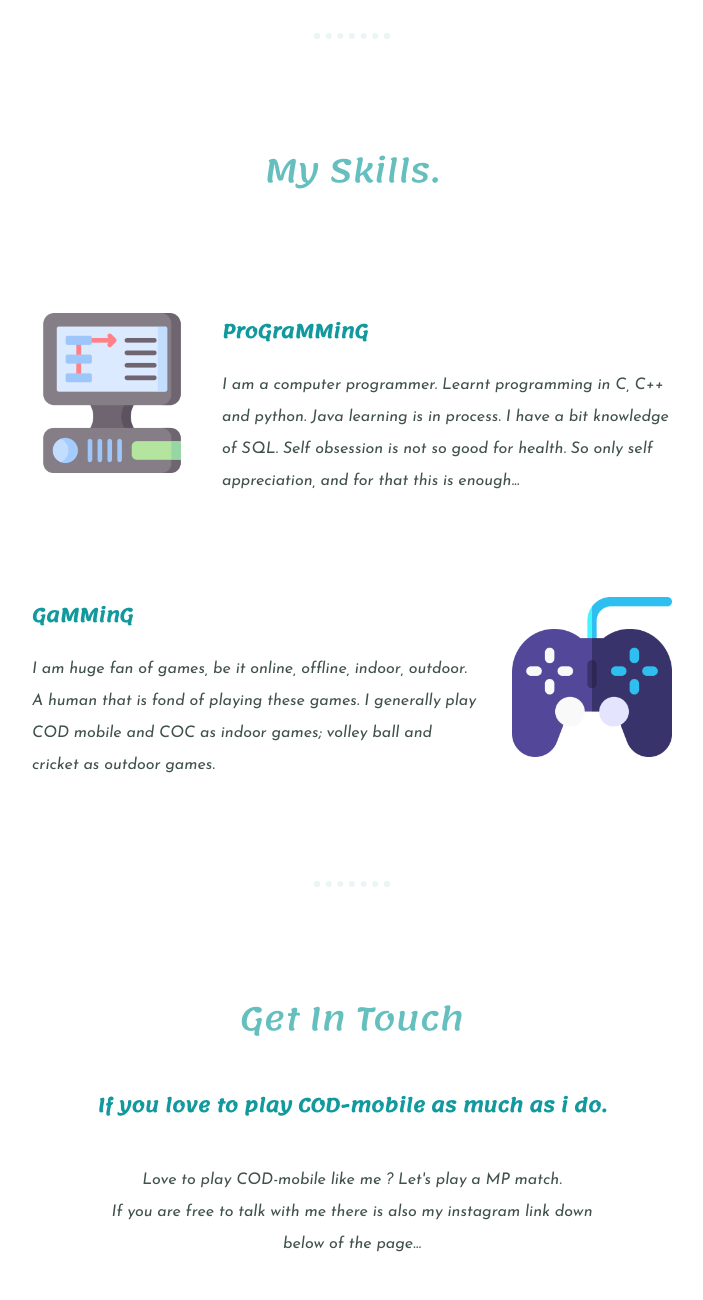
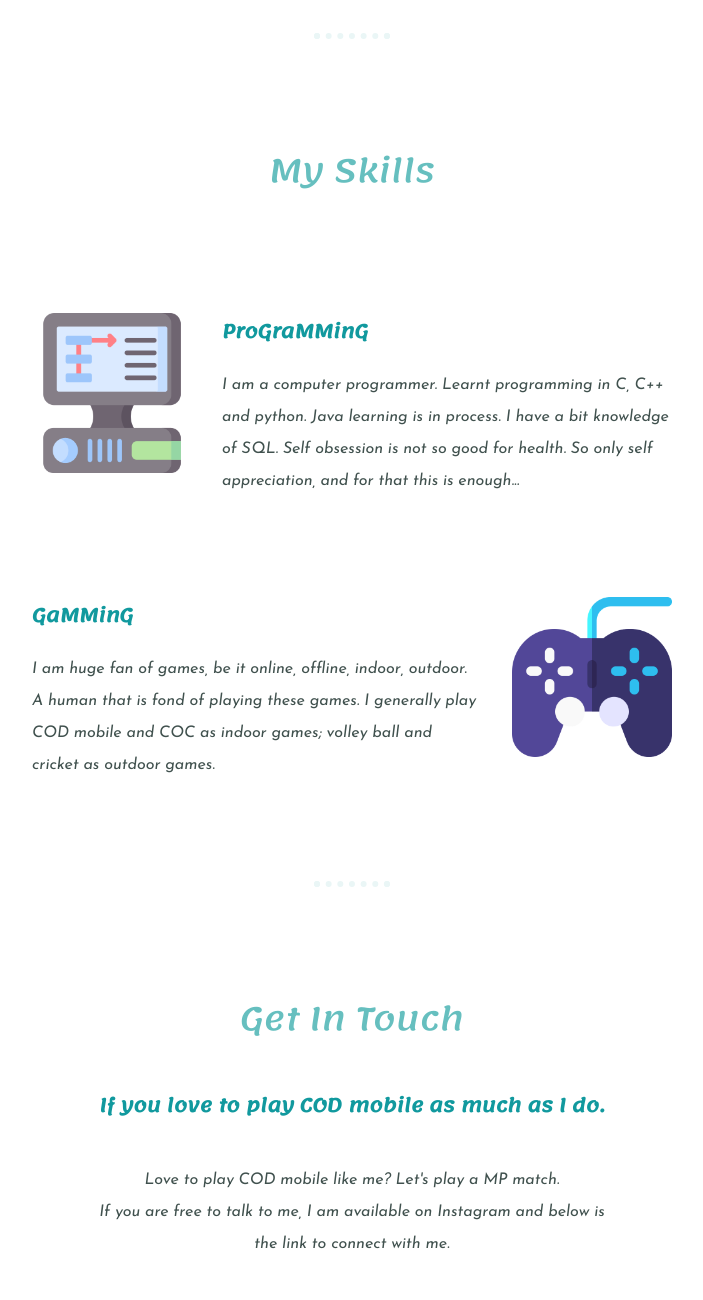
Before and after one commit to TankBhautik13/TankSite, a plain HTML site: page index.html in a window 1280 px wide. Shown: the part 1340-2640 px from the top of the page, without its empty margins (288-991 px from the left). Drawn offline with Linux system fonts and the light colour scheme.

Commit message:
Update index.html

```diff
--- a/index.html
+++ b/index.html
@@ -26,7 +26,7 @@
     </div>
     <hr>
     <div class="skills">
-      <h2>My Skills.</h2>
+      <h2>My Skills</h2>
       <div class="skill-row">
         <img class="code" src="images/coding.png" alt="">
         <h3>ProGraMMinG</h3>
@@ -42,8 +42,8 @@ Self obsession is not so good for health. So only self appreciation, and for tha
     <hr>
     <div class="contact-me">
       <h2>Get In Touch</h2>
-      <h3>If you love to play COD-mobile as much as i do.</h3>
-      <p class="contact-msg">Love to play COD-mobile like me ? Let's play a MP match.<br>If you are free to talk with me there is also my instagram link down below of the page...</p>
+      <h3>If you love to play COD mobile as much as I do.</h3>
+      <p class="contact-msg">Love to play COD mobile like me? Let's play a MP match.<br>If you are free to talk to me, I am available on Instagram and below is the link to connect with me.</p>
       <a class="btn" href="mailto:tankbhautik2002@gmail.com">CONTACT ME</a>
     </div>
   </div>
@@ -52,7 +52,7 @@ Self obsession is not so good for health. So only self appreciation, and for tha
   <div class="bottom-container">
     <a class="footer-link" href="https://in.linkedin.com/in/bhautik-tank-a77a4016b">LinkedIn</a>
     <a class="footer-link" href="https://twitter.com/TankBhautik">Twitter</a>
-    <a class="footer-link" href="https://www.instagram.com/tactful_tank_1309/">Instagram</a>
+    <a class="footer-link" href="https://www.instagram.com/tactful.tank._.1309/">Instagram</a>
     <p class="copyright">© 2020 Tank.</p>
   </div>
 
```
